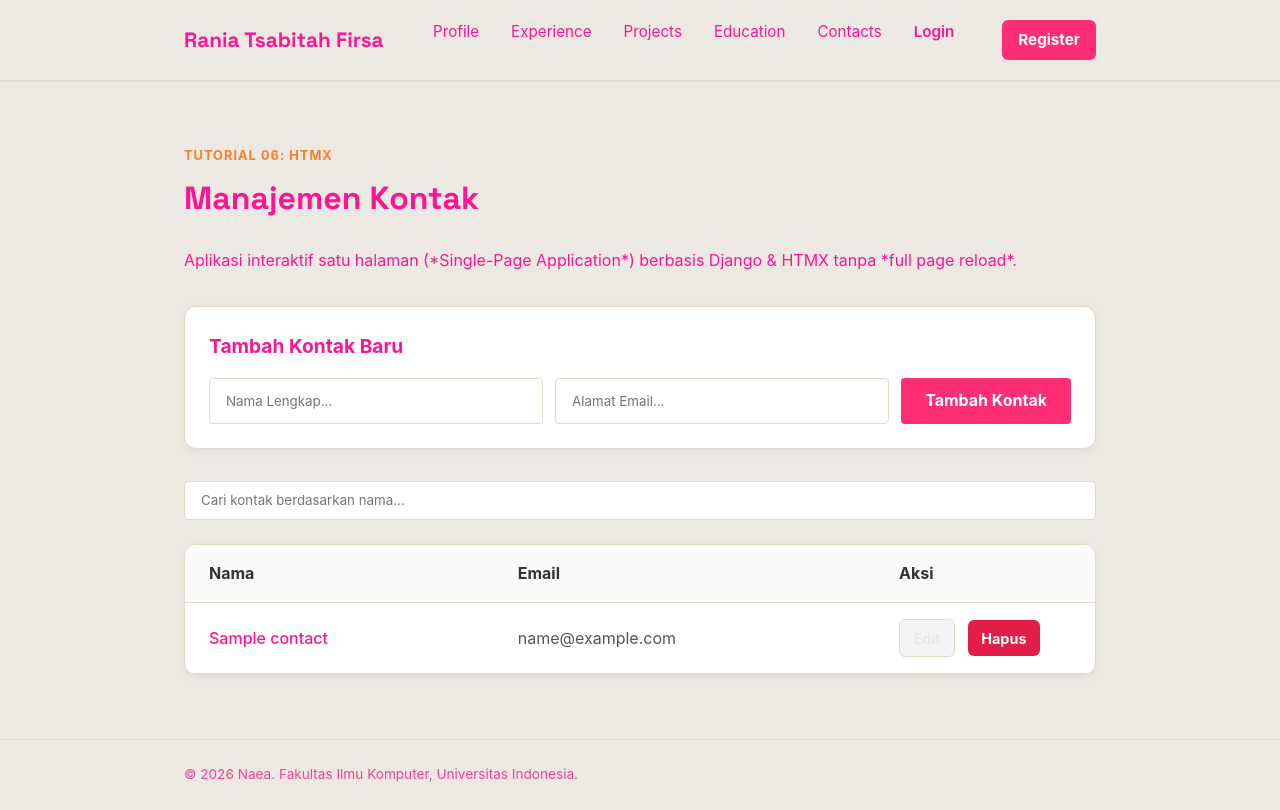
After one commit to raniafff/myportofolio, a Django app: page /contacts/ in a window 1280 px wide. The commit adds this page. Run offline with Django 5.2, Linux system fonts and the light colour scheme; tables that the repository leaves empty hold one stand-in row (values such as "Sample post"); some libraries are stand-ins or nearby versions.

Commit message:
menyelesaikan tutorial 06: implementasi htmx

```diff
--- a/main/models.py
+++ b/main/models.py
@@ -64,3 +64,10 @@ class Education(models.Model):
 
     def __str__(self):
         return f"{self.degree} at {self.institution}"
+
+class Contact(models.Model):
+    name = models.CharField(max_length=100)
+    email = models.EmailField()
+
+    def __str__(self):
+        return self.name
--- a/main/urls.py
+++ b/main/urls.py
@@ -21,7 +21,14 @@ from main.views import (
     register,
     login_user,
     logout_user,
-    toggle_star
+    toggle_star,
+    contact_list,
+    contact_add,
+    contact_search,
+    contact_edit,
+    contact_row,
+    contact_update,
+    contact_delete,
 )
 
 app_name = "main"
@@ -48,4 +55,11 @@ urlpatterns = [
     path('login/', login_user, name='login'),
     path('logout/', logout_user, name='logout'),
     path('projects/<uuid:project_id>/star/', toggle_star, name='toggle_star'),
+    path('contacts/', contact_list, name='contact_list'),
+    path('contacts/add/', contact_add, name='contact_add'),
+    path('contacts/search/', contact_search, name='contact_search'),
+    path('contacts/<int:pk>/edit/', contact_edit, name='contact_edit'),
+    path('contacts/<int:pk>/row/', contact_row, name='contact_row'),
+    path('contacts/<int:pk>/update/', contact_update, name='contact_update'),
+    path('contacts/<int:pk>/delete/', contact_delete, name='contact_delete'),
 ]
--- a/main/views.py
+++ b/main/views.py
@@ -6,12 +6,12 @@ from django.contrib.auth.forms import AuthenticationForm, UserCreationForm
 from django.core import serializers
 from django.core.exceptions import PermissionDenied
 from django.db.models import Q
-from django.http import HttpResponse, HttpResponseRedirect, JsonResponse
+from django.http import HttpResponse, HttpResponseRedirect, JsonResponse, QueryDict
 from django.shortcuts import get_object_or_404, redirect, render
-from django.views.decorators.http import require_POST
+from django.views.decorators.http import require_POST, require_http_methods
 
 from main.forms import EducationForm, ProjectForm
-from main.models import Education, Experience, Hobby, Project
+from main.models import Contact, Education, Experience, Hobby, Project
 
 
 def show_main(request):
@@ -326,3 +326,65 @@ def toggle_education_star(request, education_id):
         else:
             education.starred_by.add(request.user)
     return redirect("main:show_education")
+
+
+# Tutorial 06: HTMX Contact Views
+def contact_list(request):
+    contacts = Contact.objects.all().order_by("-id")
+    context = {
+        "name": "Rania Tsabitah Firsa",
+        "nickname": "Naea",
+        "contacts": contacts,
+    }
+    return render(request, "contacts.html", context)
+
+
+def contact_add(request):
+    if request.method == "POST":
+        name = request.POST.get("name", "").strip()
+        email = request.POST.get("email", "").strip()
+        if name and email:
+            Contact.objects.create(name=name, email=email)
+        contacts = Contact.objects.all().order_by("-id")
+        return render(request, "_contact_rows.html", {"contacts": contacts})
+    return HttpResponse(status=405)
+
+
+def contact_search(request):
+    query = request.GET.get("q", "").strip()
+    if query:
+        contacts = Contact.objects.filter(name__icontains=query).order_by("-id")
+    else:
+        contacts = Contact.objects.all().order_by("-id")
+    return render(request, "_contact_rows.html", {"contacts": contacts})
+
+
+def contact_edit(request, pk):
+    contact = get_object_or_404(Contact, pk=pk)
+    return render(request, "_contact_edit_row.html", {"contact": contact})
+
+
+def contact_row(request, pk):
+    contact = get_object_or_404(Contact, pk=pk)
+    return render(request, "_contact_row.html", {"contact": contact})
+
+
+@require_http_methods(["PUT"])
+def contact_update(request, pk):
+    contact = get_object_or_404(Contact, pk=pk)
+    data = QueryDict(request.body)
+    name = data.get("name", contact.name).strip()
+    email = data.get("email", contact.email).strip()
+    if name:
+        contact.name = name
+    if email:
+        contact.email = email
+    contact.save()
+    return render(request, "_contact_row.html", {"contact": contact})
+
+
+@require_http_methods(["DELETE"])
+def contact_delete(request, pk):
+    contact = get_object_or_404(Contact, pk=pk)
+    contact.delete()
+    return HttpResponse("")
--- /dev/null
+++ b/templates/_contact_row.html
@@ -0,0 +1,23 @@
+<tr id="contact-{{ contact.id }}" style="border-bottom: 1px solid var(--line);">
+    <td style="padding: 1rem 1.5rem; font-weight: 500;">{{ contact.name }}</td>
+    <td style="padding: 1rem 1.5rem; color: #555;">{{ contact.email }}</td>
+    <td style="padding: 1rem 1.5rem;">
+        <button type="button"
+                class="button button-secondary"
+                style="padding: 0.4rem 0.85rem; margin-right: 0.5rem; cursor: pointer; border-radius: 6px; border: 1px solid var(--line); background: #f3f4f6; font-size: 0.9rem;"
+                hx-get="{% url 'main:contact_edit' contact.id %}"
+                hx-target="#contact-{{ contact.id }}"
+                hx-swap="outerHTML">
+            Edit
+        </button>
+        <button type="button"
+                class="button"
+                style="padding: 0.4rem 0.85rem; cursor: pointer; border-radius: 6px; border: none; background: #e11d48; color: white; font-size: 0.9rem;"
+                hx-delete="{% url 'main:contact_delete' contact.id %}"
+                hx-target="closest tr"
+                hx-swap="outerHTML"
+                hx-confirm="Yakin ingin menghapus kontak {{ contact.name }}?">
+            Hapus
+        </button>
+    </td>
+</tr>
--- /dev/null
+++ b/templates/_contact_rows.html
@@ -0,0 +1,9 @@
+{% for contact in contacts %}
+    {% include "_contact_row.html" %}
+{% empty %}
+    <tr>
+        <td colspan="3" style="text-align: center; color: #777; padding: 2rem;">
+            Belum ada kontak yang tersimpan atau ditemukan.
+        </td>
+    </tr>
+{% endfor %}
--- a/templates/base.html
+++ b/templates/base.html
@@ -8,6 +8,40 @@
     <link rel="preconnect" href="https://fonts.gstatic.com" crossorigin>
     <link href="https://fonts.googleapis.com/css2?family=Space+Grotesk:wght@500;700&display=swap" rel="stylesheet">
     <link rel="stylesheet" href="{% static 'css/style.css' %}">
+    <script src="https://unpkg.com/htmx.org@1.9.12"></script>
+    <style>
+        .htmx-indicator {
+            display: none;
+        }
+        .htmx-request .htmx-indicator,
+        .htmx-request.htmx-indicator {
+            display: inline-block;
+        }
+    </style>
+    <script>
+        function getCookie(name) {
+            let cookieValue = null;
+            if (document.cookie && document.cookie !== '') {
+                const cookies = document.cookie.split(';');
+                for (let i = 0; i < cookies.length; i++) {
+                    const cookie = cookies[i].trim();
+                    if (cookie.substring(0, name.length + 1) === (name + '=')) {
+                        cookieValue = decodeURIComponent(cookie.substring(name.length + 1));
+                        break;
+                    }
+                }
+            }
+            return cookieValue;
+        }
+        document.addEventListener('DOMContentLoaded', function () {
+            document.body.addEventListener('htmx:configRequest', function (event) {
+                const csrfToken = getCookie('csrftoken');
+                if (csrfToken) {
+                    event.detail.headers['X-CSRFToken'] = csrfToken;
+                }
+            });
+        });
+    </script>
     {% block meta %} {% endblock meta %}
 </head>
 
@@ -20,6 +54,7 @@
                 <a href="{% url 'main:show_experience' %}">Experience</a>
                 <a href="{% url 'main:show_project' %}">Projects</a>
                 <a href="{% url 'main:show_education' %}">Education</a>
+                <a href="{% url 'main:contact_list' %}">Contacts</a>
 
                 {% if user.is_authenticated %}
                 <span style="margin-right: 1rem;">Halo, <b>{{ user.username }}</b>!</span>
--- /dev/null
+++ b/templates/contacts.html
@@ -0,0 +1,77 @@
+{% extends 'base.html' %}
+{% load static %}
+
+{% block meta %}
+    <title>Manajemen Kontak (HTMX) - {{ name }}</title>
+{% endblock meta %}
+
+{% block content %}
+<section class="experience-section">
+    <div class="container">
+        <div style="margin-bottom: 2rem;">
+            <p class="section-kicker">Tutorial 06: HTMX</p>
+            <h1>Manajemen Kontak</h1>
+            <p style="color: var(--muted); margin-top: 0.5rem;">
+                Aplikasi interaktif satu halaman (*Single-Page Application*) berbasis Django &amp; HTMX tanpa *full page reload*.
+            </p>
+        </div>
+
+        <!-- Form Tambah Kontak Baru -->
+        <div style="background: white; border: 1px solid var(--line); border-radius: 12px; padding: 1.5rem; margin-bottom: 2rem; box-shadow: 0 2px 8px rgba(0,0,0,0.05);">
+            <h3 style="margin-bottom: 1rem; font-size: 1.2rem;">Tambah Kontak Baru</h3>
+            <form hx-post="{% url 'main:contact_add' %}"
+                  hx-target="#contact-rows"
+                  hx-swap="innerHTML"
+                  hx-on::after-request="if(event.detail.successful) this.reset()"
+                  style="display: flex; gap: 0.75rem; flex-wrap: wrap;">
+                {% csrf_token %}
+                <input type="text"
+                       name="name"
+                       placeholder="Nama Lengkap..."
+                       required
+                       style="flex: 1; min-width: 220px; padding: 0.65rem 1rem; border-radius: var(--radius); border: 1px solid var(--line); font-family: inherit;">
+                <input type="email"
+                       name="email"
+                       placeholder="Alamat Email..."
+                       required
+                       style="flex: 1; min-width: 220px; padding: 0.65rem 1rem; border-radius: var(--radius); border: 1px solid var(--line); font-family: inherit;">
+                <button type="submit"
+                        class="button"
+                        style="background-color: #ff2d75; color: white; border: none; padding: 0.65rem 1.5rem; border-radius: var(--radius); font-weight: 700; cursor: pointer;">
+                    Tambah Kontak
+                </button>
+            </form>
+        </div>
+
+        <!-- Search Bar -->
+        <div style="margin-bottom: 1.5rem; display: flex; align-items: center; gap: 1rem;">
+            <input type="search"
+                   name="q"
+                   placeholder="Cari kontak berdasarkan nama..."
+                   hx-get="{% url 'main:contact_search' %}"
+                   hx-trigger="keyup changed delay:300ms, search"
+                   hx-target="#contact-rows"
+                   hx-indicator="#search-indicator"
+                   aria-label="Cari kontak"
+                   style="flex: 1; padding: 0.65rem 1rem; border-radius: var(--radius); border: 1px solid var(--line); font-family: inherit;">
+            <span id="search-indicator" class="htmx-indicator" style="color: #666; font-style: italic;">Mencari...</span>
+        </div>
+
+        <!-- Tabel Kontak -->
+        <div style="background: white; border: 1px solid var(--line); border-radius: 12px; overflow: hidden; box-shadow: 0 2px 8px rgba(0,0,0,0.05);">
+            <table style="width: 100%; border-collapse: collapse; text-align: left;">
+                <thead style="background-color: #fafafa; border-bottom: 1px solid var(--line);">
+                    <tr>
+                        <th style="padding: 1rem 1.5rem; font-weight: 700; color: #333;">Nama</th>
+                        <th style="padding: 1rem 1.5rem; font-weight: 700; color: #333;">Email</th>
+                        <th style="padding: 1rem 1.5rem; font-weight: 700; color: #333; width: 220px;">Aksi</th>
+                    </tr>
+                </thead>
+                <tbody id="contact-rows">
+                    {% include "_contact_rows.html" %}
+                </tbody>
+            </table>
+        </div>
+    </div>
+</section>
+{% endblock content %}
```
Also changed, not shown: main/tests.py (+57 -0 lines), templates/_contact_edit_row.html (added, +38 -0 lines), main/migrations/0007_contact.py (added).
